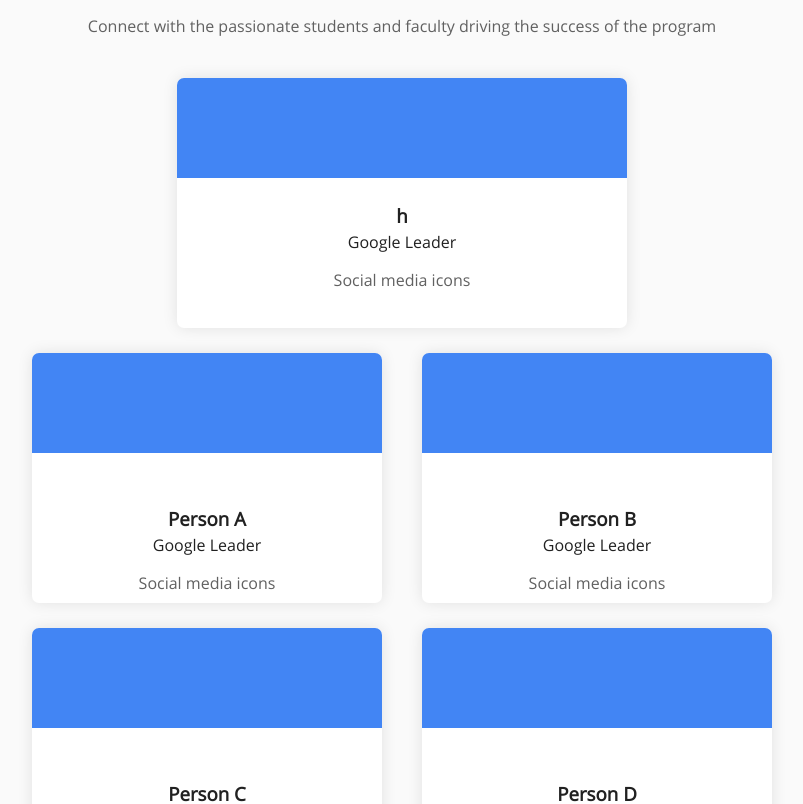
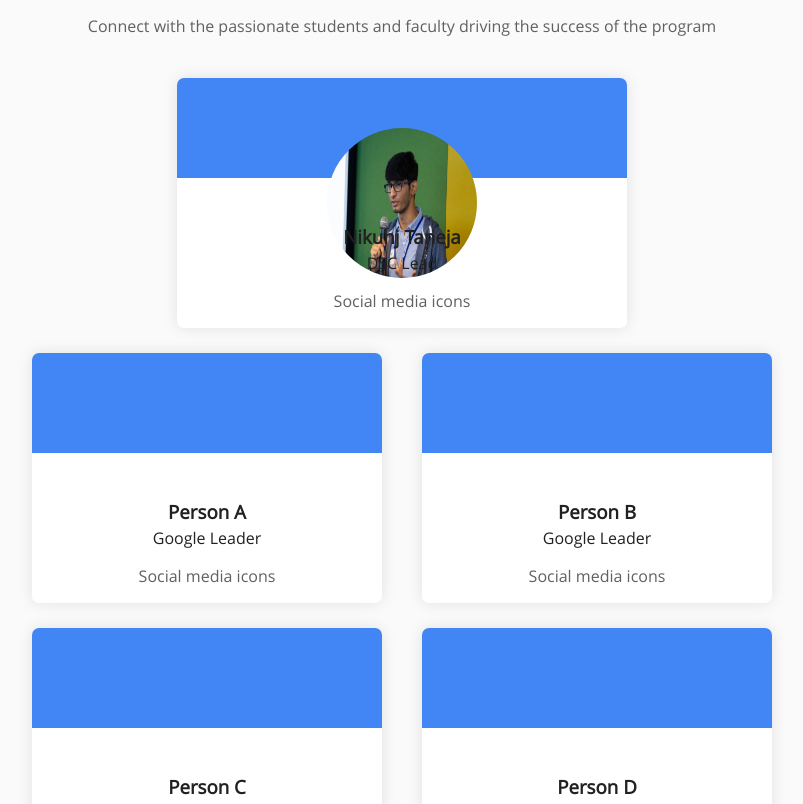
Before and after one commit to AndyLaiJS/dsc, a Vue app: page / in a window 1280 px wide. Shown: the part 2200-3004 px from the top of the page, without its empty margins (238-1041 px from the left). Built offline with nearby package versions, Linux system fonts and the light colour scheme.

Commit message:
Teams: Attempt in pictures for the teams

```diff
--- a/src/views/Teams.vue
+++ b/src/views/Teams.vue
@@ -12,9 +12,12 @@
                 <div class="overlay">
                     <!-- the card header overlay thing -->
                 </div>
-                <div class="info" style="margin-top: 25%;">
-                    <h3>h</h3>
-                    <span style="color: #212121;"> Google Leader </span>
+                <div class="pic">
+                    <img src="../assets/DSC/0.jpg">
+                </div>
+                <div class="info">
+                    <h3>Nikunj Taneja</h3>
+                    <span style="color: #212121;"> DSC Lead </span>
                     <p>Social media icons</p>
                 </div>
 
@@ -49,7 +52,7 @@ export default {
 }
 </script>
 
-<style scoped>
+<style scoped lang="scss">
 h3 {
     margin: 3px;
 }
@@ -74,9 +77,27 @@ h3 {
     bottom: 0;
     position: absolute;
 }
+.pic {
+    position: relative;
+    width: 150px;
+    height: 150px;
+    border-radius: 100px;
+    margin: auto;
+    margin-top: 50px;
+}
+.pic img {
+    width: 150px;
+    height: 150px;
+    position: relative;
+    margin: auto;
+    background-size: cover;
+    display: block;
+    border-radius: 100px;
+}
 .info {
-    padding: 10px;
-    margin-top: 40%;
+    position: absolute;
+    width: 100%;
+    bottom: 0;
     text-align: center;
 }
 </style>
```
